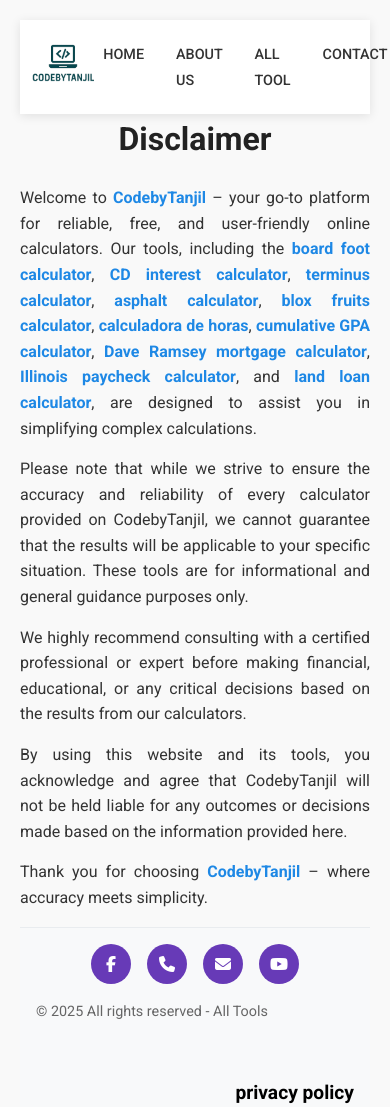
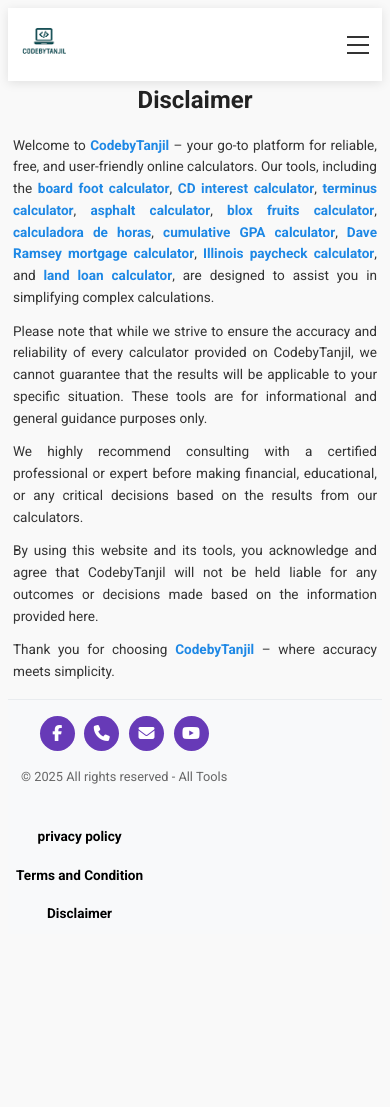
Before and after one commit to TanjilHossendev/senictrst, a plain HTML site: page Disclaimer.html in a window 390 px wide. Shown: the top 1107 px of the page. After the commit the page ends 942 px from the top, so only its background shows below. Drawn offline with Linux system fonts and the light colour scheme.

Commit message:
change some link and discalimer css

```diff
--- a/Disclaimer.html
+++ b/Disclaimer.html
@@ -92,7 +92,7 @@
                 <ul class="footer-links">
                     <li><a href="privacy_policy.html">privacy policy</a></li>
                     <li><a href="Terms_and_Conditions.html">Terms and Condition</a></li>
-                    <li><a href="Disclaimer.html">Disclaimer</a></li>
+                    <li><a href="#">Disclaimer</a></li>
                 </ul>
             </div>
         </div>
--- a/assets/css/Disclaimer.css
+++ b/assets/css/Disclaimer.css
@@ -32,6 +32,7 @@
 strong {
   color: #1e88e5;
 }
+
 /* Header Styles */
 header {
   background-color: #ffffff;
@@ -93,8 +94,6 @@
   margin: 3px 0;
   transition: 0.3s;
 }
-
-
 
 /* Footer */
 footer {
@@ -173,20 +172,29 @@
   color: #673ab7;
 }
 
-@media (min-width: 768px) {
+/* Tablet and Small Desktop - 767px and below */
+@media (max-width: 767px) {
   body {
-    padding: 40px;
+    padding: 15px;
   }
 
   h1 {
-    font-size: 2.5rem;
+    font-size: 1.8rem;
+    margin-bottom: 18px;
   }
 
   p {
-    font-size: 1.1rem;
+    font-size: 0.95rem;
+    padding: 0 10px;
   }
+
   .header-container {
-    padding: 1rem;
+    padding: 0.5rem 1rem;
+  }
+
+  .logo img {
+    max-width: 85px;
+    height: 68px;
   }
 
   nav ul {
@@ -208,11 +216,16 @@
 
   .mobile-menu-toggle {
     display: flex;
+  }
 
+  nav a {
+    font-size: 0.85rem;
   }
+
   .footer-container {
     flex-direction: column;
     text-align: center;
+    gap: 1.5rem;
   }
 
   .footer-right {
@@ -221,28 +234,195 @@
 
   .footer-links {
     justify-content: center;
-  }
-}
-
-
-@media (min-width: 1024px) {
-  body {
-    padding: 60px;
+    gap: 1.5rem;
   }
 
-  p {
-    font-size: 1.125rem;
+  .footer-links a {
+    font-size: 1rem;
+    font-weight: 600;
   }
-}
-
-@media (max-width: 480px) {
 
   .social-icons {
     justify-content: center;
   }
+}
+
+/* Tablet - 768px and below */
+@media (max-width: 768px) {
+  body {
+    padding: 12px;
+  }
+
+  h1 {
+    font-size: 1.7rem;
+    margin-bottom: 16px;
+  }
+
+  p {
+    font-size: 0.9rem;
+    padding: 0 8px;
+  }
+
+  .header-container {
+    padding: 0.4rem 0.8rem;
+  }
+
+  .logo img {
+    max-width: 80px;
+    height: 64px;
+  }
+
+  nav ul {
+    display: none;
+    position: absolute;
+    top: 100%;
+    left: 0;
+    width: 100%;
+    background-color: white;
+    box-shadow: 0 2px 10px rgba(0, 0, 0, 0.1);
+    flex-direction: column;
+    padding: 1rem;
+    gap: 0.8rem;
+  }
+
+  nav ul.active {
+    display: flex;
+  }
+
+  .mobile-menu-toggle {
+    display: flex;
+  }
+
+  nav a {
+    font-size: 0.8rem;
+  }
+
+  .footer-container {
+    flex-direction: column;
+    text-align: center;
+    gap: 1.2rem;
+  }
+
+  .footer-right {
+    text-align: center;
+  }
 
   .footer-links {
+    justify-content: center;
+    gap: 1.2rem;
+    flex-wrap: wrap;
+  }
+
+  .footer-links a {
+    font-size: 0.95rem;
+    font-weight: 600;
+  }
+
+  .social-icons {
+    justify-content: center;
+    gap: 0.8rem;
+  }
+
+  .social-icon {
+    width: 38px;
+    height: 38px;
+  }
+}
+
+/* Mobile - 480px and below */
+@media (max-width: 480px) {
+  body {
+    padding: 8px;
+  }
+
+  h1 {
+    font-size: 1.5rem;
+    margin-bottom: 15px;
+  }
+
+  p {
+    font-size: 0.85rem;
+    padding: 0 5px;
+    margin-bottom: 12px;
+  }
+
+  .header-container {
+    padding: 0.3rem 0.5rem;
+  }
+
+  .logo img {
+    max-width: 70px;
+    height: 56px;
+  }
+
+  nav ul {
+    display: none;
+    position: absolute;
+    top: 100%;
+    left: 0;
+    width: 100%;
+    background-color: white;
+    box-shadow: 0 2px 10px rgba(0, 0, 0, 0.1);
     flex-direction: column;
+    padding: 0.8rem;
+    gap: 0.6rem;
+  }
+
+  nav ul.active {
+    display: flex;
+  }
+
+  .mobile-menu-toggle {
+    display: flex;
+  }
+
+  .mobile-menu-toggle span {
+    width: 22px;
+    height: 2px;
+  }
+
+  nav a {
+    font-size: 0.75rem;
+    padding: 0.5rem 0;
+  }
+
+  .footer-container {
+    flex-direction: column;
+    text-align: center;
     gap: 1rem;
   }
+
+  .footer-right {
+    text-align: center;
+  }
+
+  .footer-links {
+    justify-content: center;
+    flex-direction: column;
+    gap: 0.8rem;
+  }
+
+  .footer-links a {
+    font-size: 0.85rem;
+    font-weight: 600;
+  }
+
+  .social-icons {
+    justify-content: center;
+    gap: 0.6rem;
+  }
+
+  .social-icon {
+    width: 35px;
+    height: 35px;
+  }
+
+  footer {
+    padding: 1rem 0.5rem 0.5rem;
+    margin-top: 1rem;
+  }
+
+  .copyright {
+    font-size: 0.8rem;
+  }
 }
```
Also changed, not shown: About_Us.html (+1 -1 lines), Terms_and_Conditions.html (+1 -1 lines), index.html (+2 -2 lines), privacy_policy.html (+1 -1 lines).
